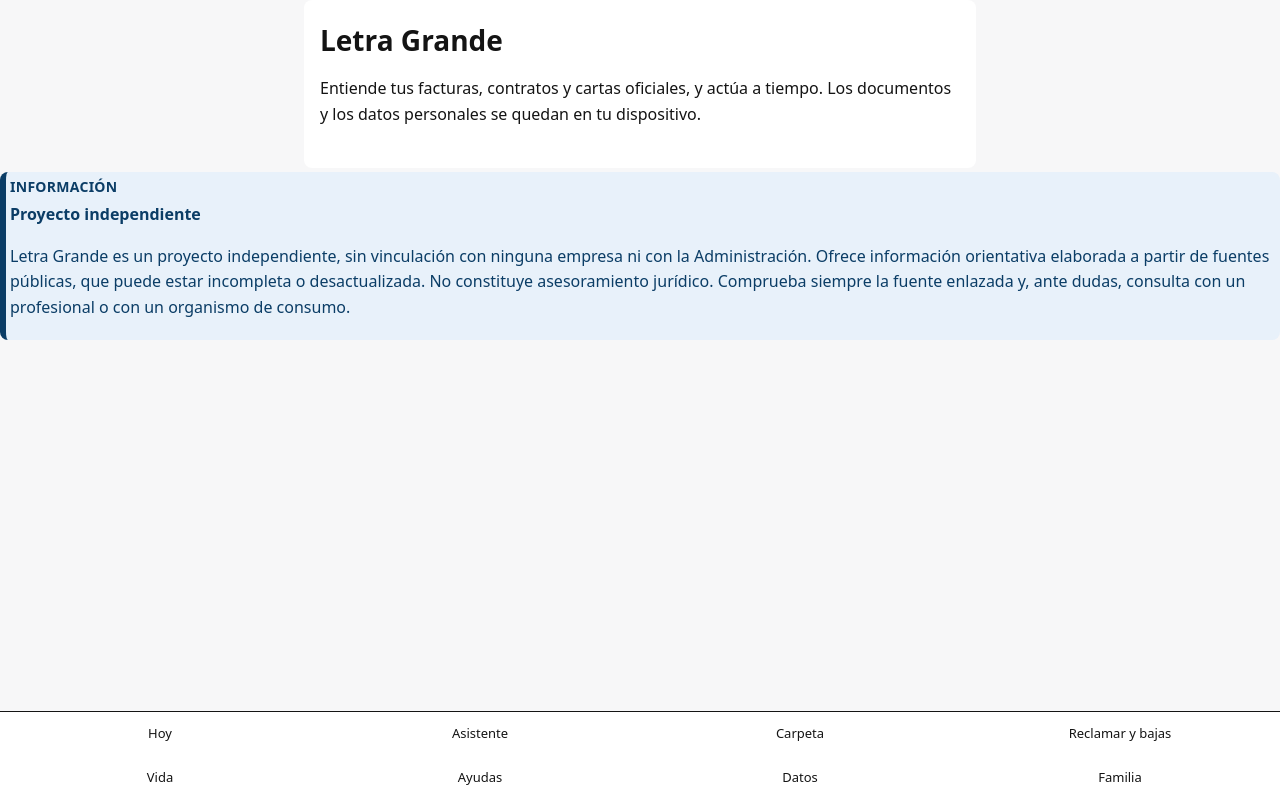
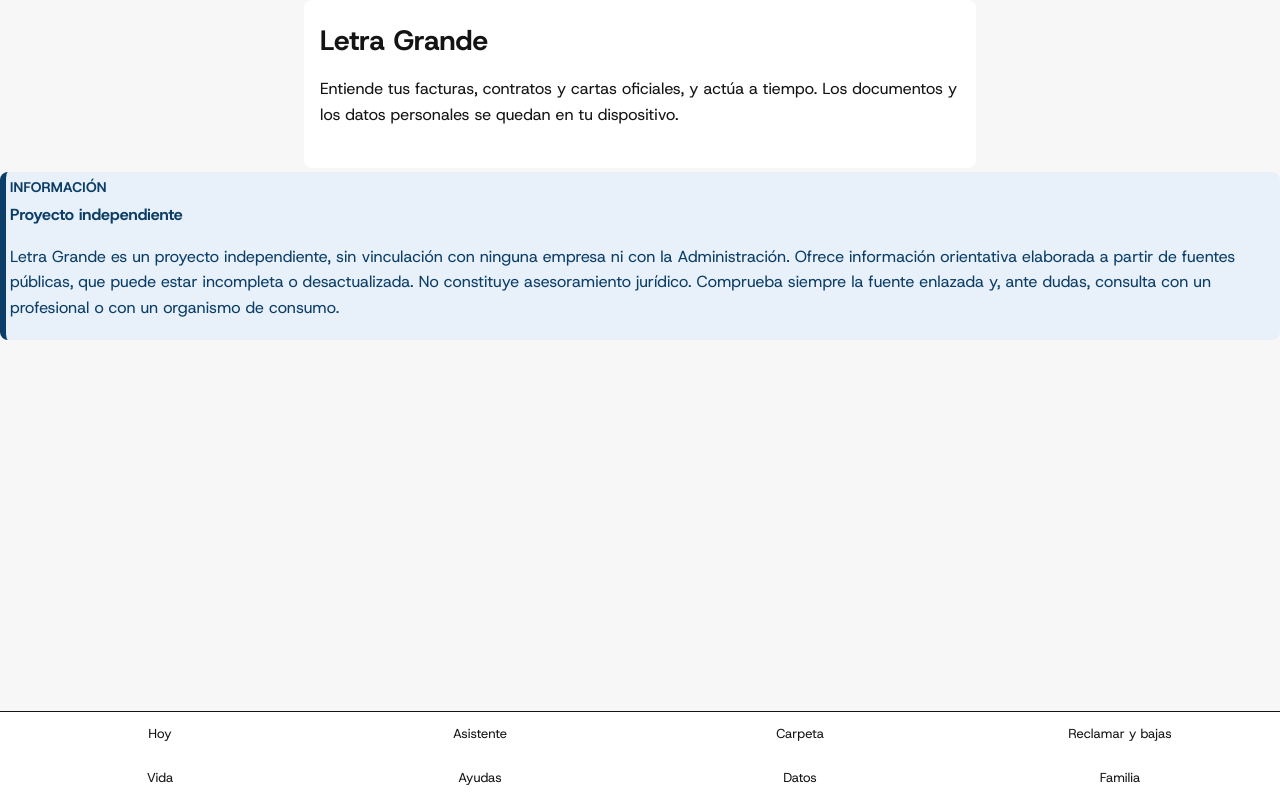
Before and after one commit to aam9063/Letra-Grande, a Next.js app in the folder apps/web/: page / in a window 1280 px wide. Built offline with nearby package versions, Linux system fonts and the light colour scheme.

Commit message:
feat(web): self-hosted Host Grotesk as app-wide typeface
UI-03 T2. Variable woff2 (400-800, latin subset) bundled via
next/font/local with adjusted fallback; no third-party font requests.
SIL OFL 1.1 license file included next to the font.

```diff
--- a/apps/web/src/app/globals.css
+++ b/apps/web/src/app/globals.css
@@ -25,7 +25,8 @@
   margin: 0;
   background: var(--lg-lienzo);
   color: var(--lg-tinta);
-  font-family: system-ui, -apple-system, "Segoe UI", sans-serif;
+  /* Fuente de marca con fallback: la variable la declara next/font en <html>. */
+  font-family: var(--font-host-grotesk), system-ui, -apple-system, "Segoe UI", sans-serif;
   font-size: var(--lg-fuente-base);
   line-height: var(--lg-linea);
 }
--- a/apps/web/src/app/layout.tsx
+++ b/apps/web/src/app/layout.tsx
@@ -1,8 +1,21 @@
 import type { Metadata, Viewport } from "next";
 import type { ReactNode } from "react";
+import localFont from "next/font/local";
 import { Callout } from "@letra-grande/design/client";
 import { BottomNav } from "@/components/shell/BottomNav";
 import { ServiceWorkerRegistrar } from "@/components/shell/ServiceWorkerRegistrar";
+
+// Fuente de marca autoalojada (SIL OFL 1.1, ver fonts/OFL.txt): sin peticiones
+// a terceros. next/font genera el fallback ajustado (Host Grotesk Fallback)
+// para que el cambio de fuente no mueva el diseño.
+const hostGrotesk = localFont({
+  src: "./fonts/host-grotesk-latin.woff2",
+  weight: "400 800",
+  display: "swap",
+  variable: "--font-host-grotesk",
+  fallback: ["system-ui", "sans-serif"],
+});
+
 // Primero la hoja del paquete de diseño y después la de la app: así gana la
 // app en cualquier regla compartida.
 import "@letra-grande/design/base.css";
@@ -21,7 +34,7 @@
 
 export default function RootLayout({ children }: { children: ReactNode }) {
   return (
-    <html lang="es">
+    <html lang="es" className={hostGrotesk.variable}>
       <body>
         <div className="lg-shell">
           {children}
```
Also changed, not shown: apps/web/src/app/fonts/OFL.txt (added), apps/web/src/app/fonts/host-grotesk-latin.woff2 (added).
